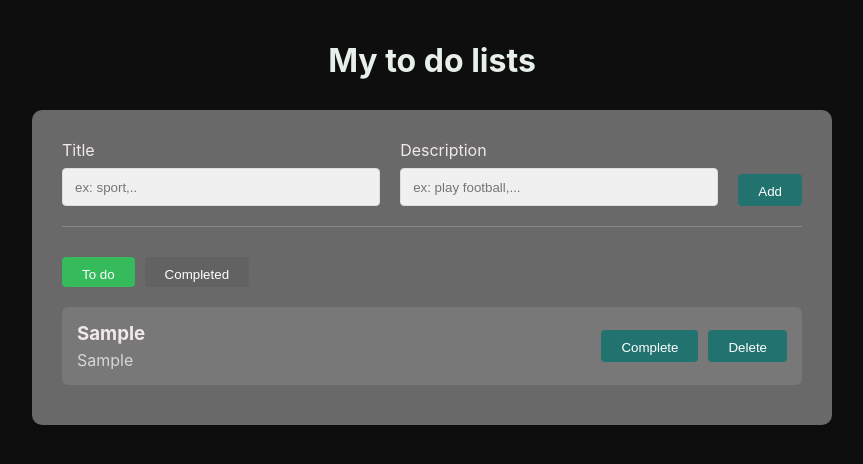
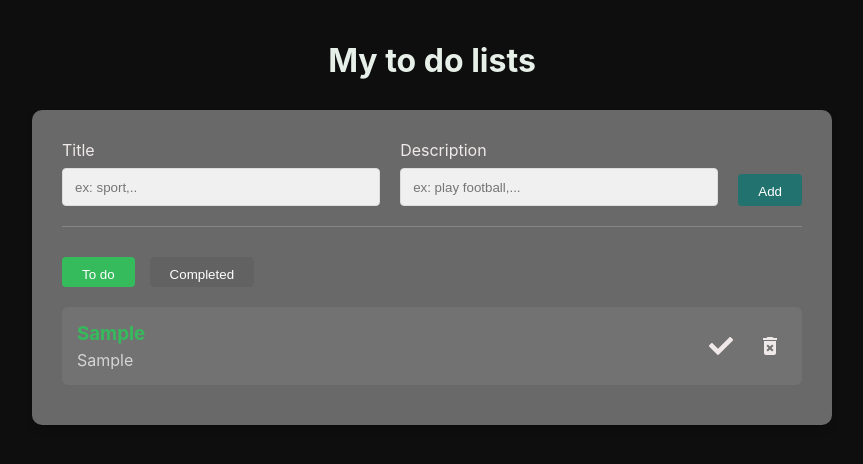
Before and after one commit to duckymomoUWU/To-Do-List, a React (Create React App) app: page / in a window 1280 px wide. Both pictures are taken after typing "Sample", "Sample" into the empty fields and a click on the button "Add". Shown: the top 464 px of the page, without its empty margins (208-1071 px from the left). Built offline with nearby package versions, Linux system fonts and the light colour scheme.

Commit message:
update some icon

```diff
--- a/package.json
+++ b/package.json
@@ -6,6 +6,8 @@
     "cra-template": "1.2.0",
     "react": "^19.0.0",
     "react-dom": "^19.0.0",
+    "react-icon": "^1.0.0",
+    "react-icons": "^5.4.0",
     "react-scripts": "5.0.1",
     "web-vitals": "^4.2.4"
   },
--- a/src/App.css
+++ b/src/App.css
@@ -59,7 +59,8 @@ h1 {
 
 .btn-group {
   display: flex;
-  gap: 10px;
+  align-items: center;
+  gap: 15px;
   justify-content:flex-start;
 }
 
@@ -96,11 +97,13 @@ h1 {
 .todo-list {
   margin-top: 20px;
   display:block;
+  flex-direction: column;
 
 }
 
 .todo-item {
-  background: rgba(255, 255, 255, 0.1);
+  background-color: rgb(38, 36, 36);
+  background: rgba(190, 193, 190, 0.1);
   padding: 15px;
   border-radius: 6px;
   margin-bottom: 10px;
@@ -115,9 +118,20 @@ h1 {
 
 .todo-item h3 {
   margin: 0 0 5px 0;
+  color:#35ba5c
 }
 
 .todo-item p {
   margin: 0;
   color: rgba(255, 255, 255, 0.7);
 }
+.icon {
+  cursor: pointer;
+  font-size: 24px;
+  margin: 0 5px;
+  transition: color 0.3s ease;
+}
+
+.icon:hover {
+  color: #aa1221;
+}
--- a/src/App.js
+++ b/src/App.js
@@ -1,5 +1,8 @@
 import "./App.css";
 import { useState } from "react";
+import { MdDeleteForever } from "react-icons/md";
+import { FaUndo } from "react-icons/fa";
+import { FaCheck } from "react-icons/fa";
 
 function App() {
   const [isCompleteScreen, setIsCompleteScreen] = useState(false);
@@ -105,18 +108,15 @@ function App() {
                     <p>{task.description}</p>
                   </div>
                   <div className="btn-group">
-                    <button
-                      className="primaryBt"
-                      onClick={() => handleComplete(task.id)}
-                    >
-                      {isCompleteScreen ? "Undo" : "Complete"}
-                    </button>
-                    <button
-                      className="primaryBt"
+                    {isCompleteScreen ? (
+                      <FaUndo className="icon" onClick={() => handleComplete(task.id)} />
+                    ) : (
+                      <FaCheck className="icon" onClick={() => handleComplete(task.id)} />
+                    )}
+                    <MdDeleteForever
+                      className="icon"
                       onClick={() => handleDelete(task.id)}
-                    >
-                      Delete
-                    </button>
+                    />
                   </div>
                 </div>
               ))}
```
Also changed, not shown: 2 other files (tests, documents, lock files or other folders).
